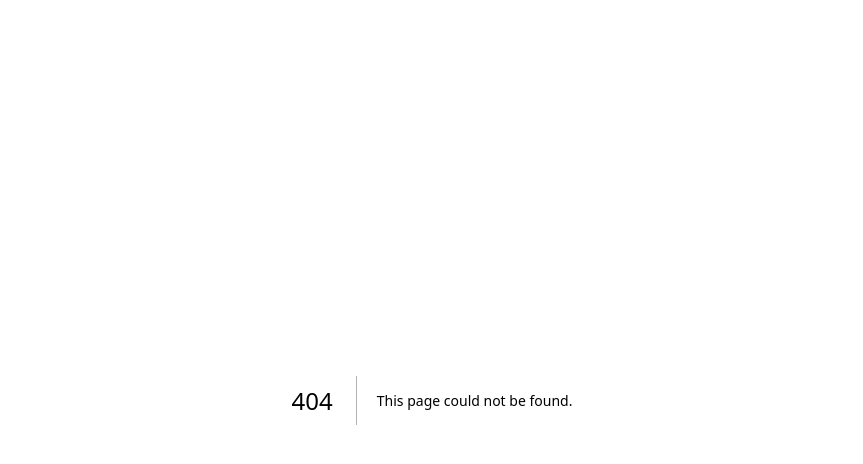
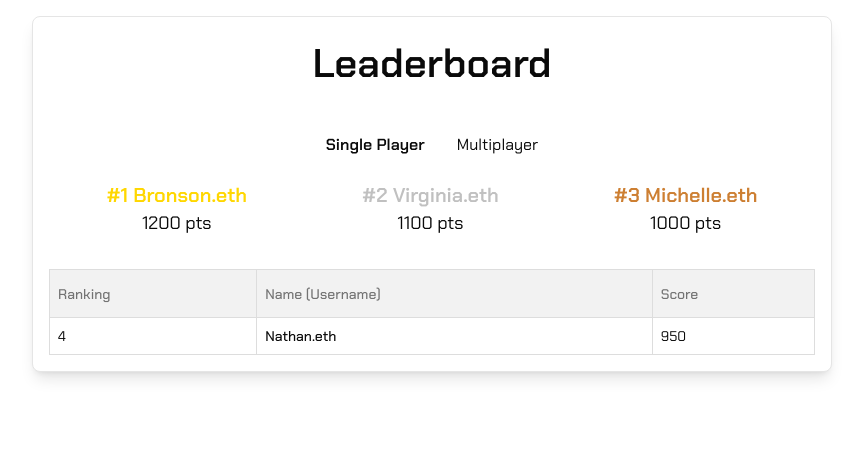
Before and after one commit to Arttribute/mosaics, a Next.js app: page /leaderboard in a window 1280 px wide. Before the commit this address had no page. Shown: the top 464 px of the page, without its empty margins (208-1071 px from the left). Built offline with nearby package versions, Linux system fonts and the light colour scheme.

Commit message:
feat: implement leaderboards screen and component

```diff
--- /dev/null
+++ b/app/leaderboard/page.tsx
@@ -0,0 +1,76 @@
+"use client";
+
+import LeaderBoard from "../../components/leaderboard/Leaderboard";
+
+const singlePlayerScores = [
+  {
+    _id: "1",
+    player: {
+      name: "Bronson.eth",
+    },
+    score_value: 1200,
+  },
+  {
+    _id: "2",
+    player: {
+      name: "Virginia.eth",
+    },
+    score_value: 1100,
+  },
+  {
+    _id: "3",
+    player: {
+      name: "Michelle.eth",
+    },
+    score_value: 1000,
+  },
+  {
+    _id: "4",
+    player: {
+      name: "Nathan.eth",
+    },
+    score_value: 950,
+  },
+];
+
+const multiplayerScores = [
+  {
+    _id: "1",
+    team: {
+      name: "Team Alpha",
+    },
+    score_value: 1300,
+  },
+  {
+    _id: "2",
+    team: {
+      name: "Team Beta",
+    },
+    score_value: 1250,
+  },
+  {
+    _id: "3",
+    team: {
+      name: "Team Gamma",
+    },
+    score_value: 1150,
+  },
+  {
+    _id: "4",
+    team: {
+      name: "Team Delta",
+    },
+    score_value: 1100,
+  },
+];
+
+export default function Page() {
+  return (
+    <div className="container mx-auto p-4">
+      <LeaderBoard
+        singlePlayerScores={singlePlayerScores}
+        multiplayerScores={multiplayerScores}
+      />
+    </div>
+  );
+}
--- /dev/null
+++ b/components/leaderboard/Leaderboard.tsx
@@ -0,0 +1,106 @@
+import { useState } from "react";
+import styles from "./styles/leaderboard.module.css";
+import {
+  Table,
+  TableBody,
+  TableCell,
+  TableHead,
+  TableHeader,
+  TableRow,
+} from "@/components/ui/table";
+
+const LeaderBoard: React.FC<LeaderBoardProps> = ({
+  singlePlayerScores,
+  multiplayerScores,
+}) => {
+  const [mode, setMode] = useState("single"); // Default to single-player mode
+
+  // Sort scores by highest value
+  const sortedSinglePlayerScores = [...singlePlayerScores].sort(
+    (a, b) => b.score_value - a.score_value
+  );
+  const sortedMultiplayerScores = [...multiplayerScores].sort(
+    (a, b) => b.score_value - a.score_value
+  );
+
+  const topThree =
+    mode === "single"
+      ? sortedSinglePlayerScores.slice(0, 3)
+      : sortedMultiplayerScores.slice(0, 3);
+  const rest =
+    mode === "single"
+      ? sortedSinglePlayerScores.slice(3)
+      : sortedMultiplayerScores.slice(3);
+
+  // Type guard to check if a score is a single-player score
+  const isSinglePlayerScore = (
+    score: GameScore | TeamScore
+  ): score is GameScore => {
+    return (score as GameScore).player !== undefined;
+  };
+
+  return (
+    <div
+      className={`border rounded-lg p-6 bg-white shadow-lg ${styles.container}`}
+    >
+      <h1 className={styles.heading}>Leaderboard</h1>
+      <div className="flex justify-center mb-4">
+        <button
+          onClick={() => setMode("single")}
+          className={`mr-4 p-2 ${mode === "single" ? "font-bold" : ""}`}
+        >
+          Single Player
+        </button>
+        <button
+          onClick={() => setMode("multi")}
+          className={`p-2 ${mode === "multi" ? "font-bold" : ""}`}
+        >
+          Multiplayer
+        </button>
+      </div>
+      <div className={styles.topThree}>
+        {topThree.map((score, index) => (
+          <div
+            key={score._id}
+            className={`${styles.rank} ${styles[`rank${index + 1}`]}`}
+          >
+            <div className={`text-xl font-semibold ${styles.text}`}>
+              {`#${index + 1} ${
+                isSinglePlayerScore(score) ? score.player.name : score.team.name
+              }`}
+            </div>
+            <div className="text-lg">{score.score_value} pts</div>
+          </div>
+        ))}
+      </div>
+      <Table className={styles.table}>
+        <TableHeader>
+          <TableRow>
+            <TableHead>Ranking</TableHead>
+            <TableHead>
+              {mode === "single" ? "Name (Username)" : "Team Name"}
+            </TableHead>
+            <TableHead className={styles.textRight}>Score</TableHead>
+          </TableRow>
+        </TableHeader>
+        <TableBody>
+          {rest.map((score, index) => (
+            <TableRow key={score._id}>
+              <TableCell>{index + 4}</TableCell>
+              <TableCell className="font-medium">
+                {isSinglePlayerScore(score)
+                  ? score.player.name
+                  : score.team.name}
+              </TableCell>
+              <TableCell className={styles.textRight}>
+                {score.score_value}
+              </TableCell>
+            </TableRow>
+          ))}
+        </TableBody>
+      </Table>
+    </div>
+  );
+};
+
+export default LeaderBoard;
--- /dev/null
+++ b/components/leaderboard/styles/leaderboard.module.css
@@ -0,0 +1,62 @@
+/* styles/leaderboards.module.css */
+.container {
+    max-width: 800px;
+    margin: 0 auto;
+    padding: 1rem;
+  }
+
+  .heading {
+    text-align: center;
+    font-size: 2.5rem;
+    font-weight: bold;
+    margin-bottom: 2rem;
+  }
+
+  .topThree {
+    display: flex;
+    justify-content: space-around;
+    margin-bottom: 2rem;
+  }
+
+  .rank {
+    text-align: center;
+  }
+
+  .rank img {
+    border-radius: 50%;
+    width: 80px;
+    height: 80px;
+    object-fit: cover; /* Use object-fit property */
+  }
+
+  .rank1 .text {
+    color: #ffd700; /* Gold */
+  }
+
+  .rank2 .text {
+    color: #c0c0c0; /* Silver */
+  }
+
+  .rank3 .text {
+    color: #cd7f32; /* Bronze */
+  }
+
+  .table {
+    width: 100%;
+    border-collapse: collapse;
+  }
+
+  .table th,
+  .table td {
+    border: 1px solid #ddd;
+    padding: 8px;
+  }
+
+  .table th {
+    background-color: #f2f2f2;
+    text-align: left;
+  }
+
+  .textRight {
+    text-align: left;
+  }
```
Also changed, not shown: types.d.ts (added, +24 -0 lines).
